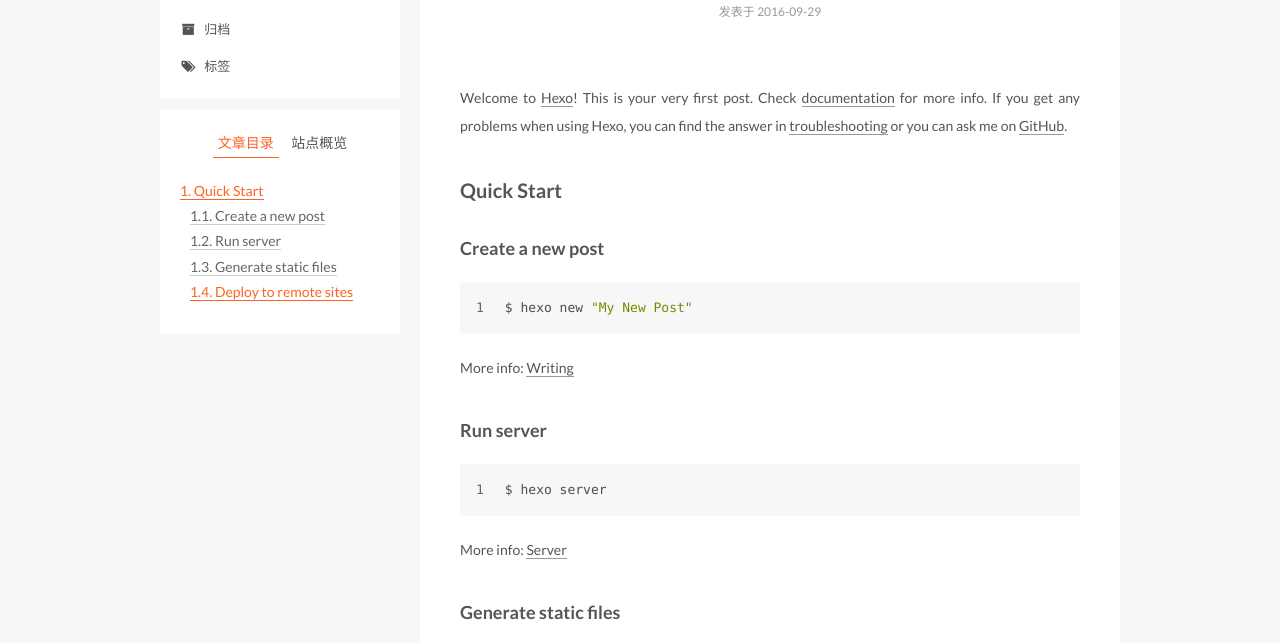
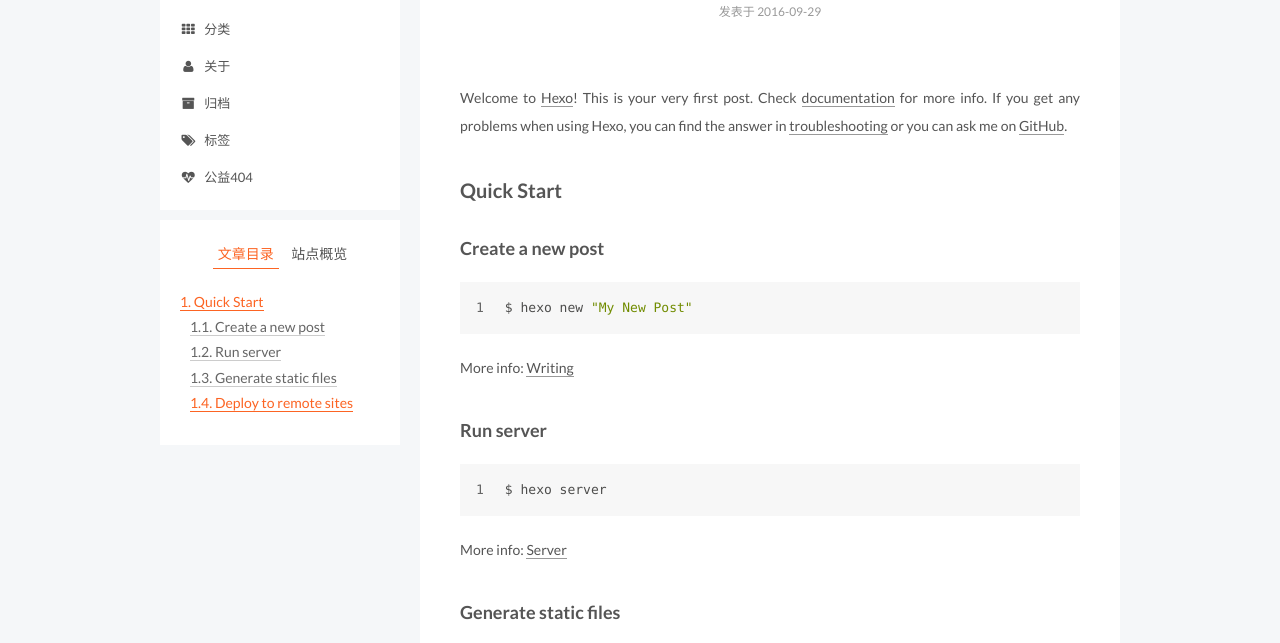
Before and after one commit to huihui7987/huihui7987.github.io, a plain HTML site: page 2016/09/29/hello-world/index.html in a window 1280 px wide. Shown: the part 125-768 px from the top of the page. Drawn offline with Linux system fonts and the light colour scheme.

Commit message:
Site updated: 2016-09-29 13:57:27

```diff
--- a/2016/09/29/hello-world/index.html
+++ b/2016/09/29/hello-world/index.html
@@ -182,6 +182,26 @@
         </li>
 
 
+        <li class="menu-item menu-item-categories">
+          <a href="/categories" rel="section">
+
+              <i class="menu-item-icon fa fa-fw fa-th"></i> <br />
+
+            分类
+          </a>
+        </li>
+
+
+        <li class="menu-item menu-item-about">
+          <a href="/about" rel="section">
+
+              <i class="menu-item-icon fa fa-fw fa-user"></i> <br />
+
+            关于
+          </a>
+        </li>
+
+
         <li class="menu-item menu-item-archives">
           <a href="/archives" rel="section">
 
@@ -198,6 +218,16 @@
               <i class="menu-item-icon fa fa-fw fa-tags"></i> <br />
 
             标签
+          </a>
+        </li>
+
+
+        <li class="menu-item menu-item-commonweal">
+          <a href="/404.html" rel="section">
+
+              <i class="menu-item-icon fa fa-fw fa-heartbeat"></i> <br />
+
+            公益404
           </a>
         </li>
 
--- a/css/main.css
+++ b/css/main.css
@@ -1549,7 +1549,7 @@
   width: 4px;
   height: 4px;
   border-radius: 50%;
-  background: #ff9d83;
+  background: #8b2b2d;
 }
 .links-of-blogroll {
   font-size: 13px;
```
Also changed, not shown: archives/2016/09/index.html (+30 -0 lines), archives/2016/index.html (+30 -0 lines), archives/index.html (+30 -0 lines), index.html (+30 -0 lines), tags/hello/index.html (+30 -0 lines), tags/index.html (+30 -0 lines).
